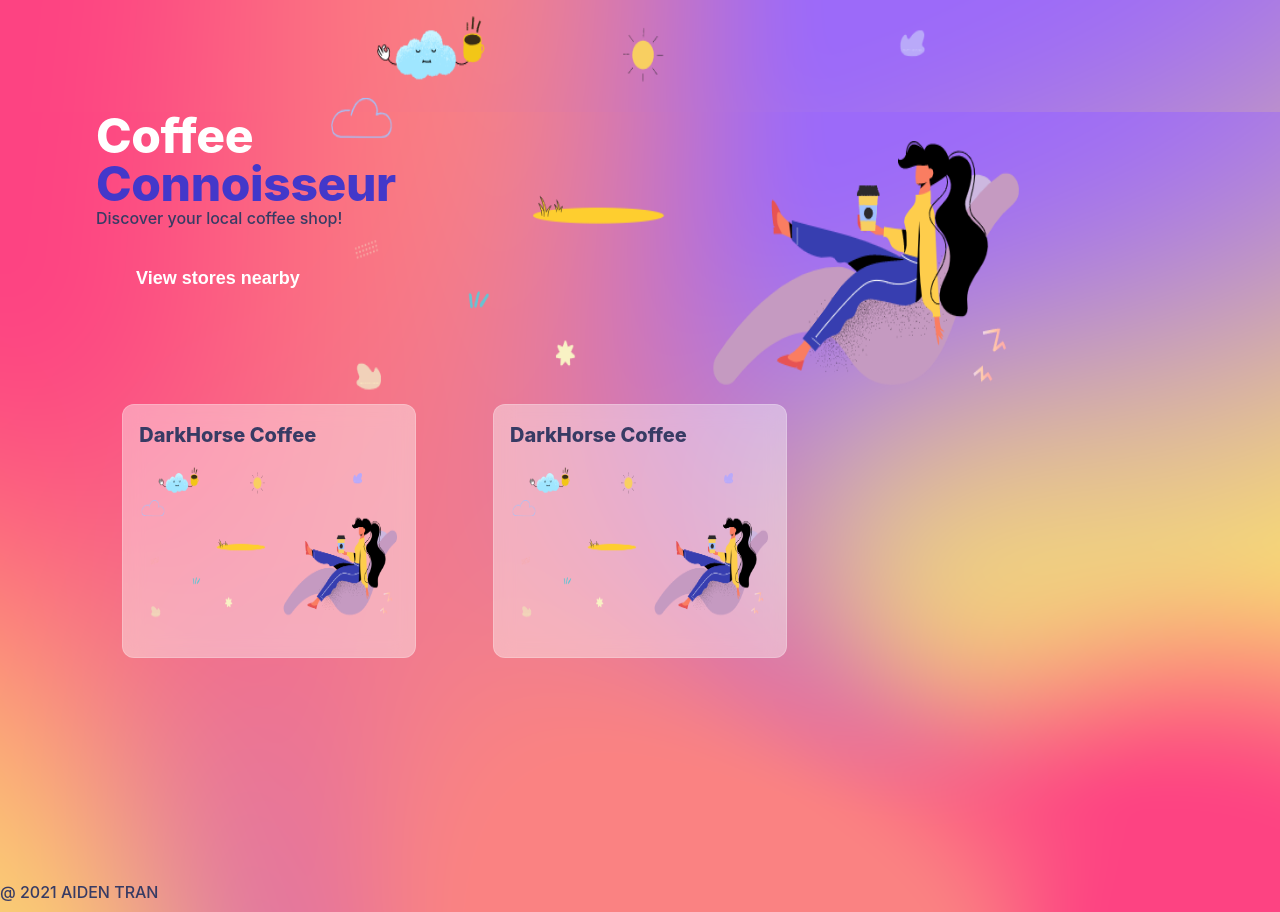
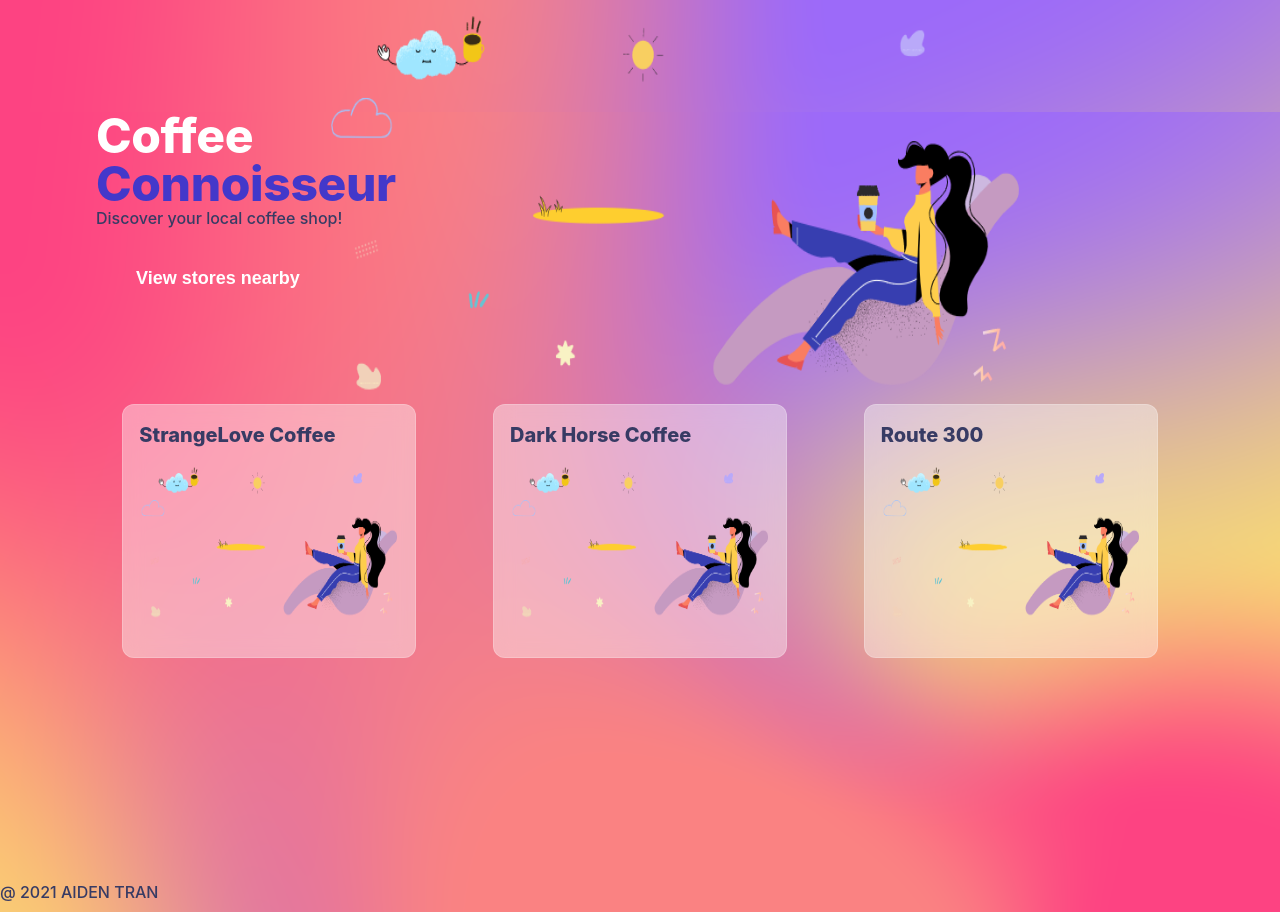
Before and after one commit to AidenTran15/Discover-Coffee-Stores, a Next.js app: page / in a window 1280 px wide. Built offline with nearby package versions, Linux system fonts and the light colour scheme.

Commit message:
added coffee store data

```diff
--- /dev/null
+++ b/data/coffee-stores.json
@@ -0,0 +1,26 @@
+[
+  {
+    "id": 0,
+    "name": "StrangeLove Coffee",
+    "imgUrl": "https://images.unsplash.com/photo-1504753793650-d4a2b783c15e?ixid=MnwxMjA3fDB8MHxwaG90by1wYWdlfHx8fGVufDB8fHx8&ixlib=rb-1.2.1&auto=format&fit=crop&w=2000&q=80",
+    "websiteUrl": "https://www.strangelovecoffee.ca/",
+    "address": "983 Queen St E, Toronto, ON M4M 1K2",
+    "neighbourhood": "at King and Spadina"
+  },
+  {
+    "id": 1,
+    "name": "Dark Horse Coffee",
+    "imgUrl": "https://images.unsplash.com/photo-1498804103079-a6351b050096?ixid=MnwxMjA3fDB8MHxwaG90by1wYWdlfHx8fGVufDB8fHx8&ixlib=rb-1.2.1&auto=format&fit=crop&w=2468&q=80",
+    "websiteUrl": "https://www.darkhorseespresso.com/",
+    "address": "401 Richmond St W",
+    "neighbourhood": "Richmond and Spadina"
+  },
+  {
+    "id": 300,
+    "name": "Route 300",
+    "imgUrl": "https://images.unsplash.com/photo-1498804103079-a6351b050096?ixid=MnwxMjA3fDB8MHxwaG90by1wYWdlfHx8fGVufDB8fHx8&ixlib=rb-1.2.1&auto=format&fit=crop&w=2468&q=80",
+    "websiteUrl": "https://www.darkhorseespresso.com/",
+    "address": "401 Richmond St W",
+    "neighbourhood": "Route 300 Neighbourhood"
+  }
+]
--- a/pages/index.js
+++ b/pages/index.js
@@ -4,6 +4,8 @@
 import styles from '../styles/Home.module.css'
 import Banner from '../components/banner'
 import Card from '../components/card'
+
+import coffeeStores from '../data/coffee-stores.json';
 
 export default function Home() {
 
@@ -30,12 +32,13 @@
             <Image src="/static/hero-image.png" width={700} height={400}/>
           </div>
           <div className={styles.cardLayout}>
-              <Card name="DarkHorse Coffee"
+            {coffeeStores.map(coffeeStore => {
+              return (
+              <Card name={coffeeStore.name}
               imgUrl="/static/hero-image.png"
               href="/coffee-store/darkhorse-coffee"/>
-              <Card name="DarkHorse Coffee"
-              imgUrl="/static/hero-image.png"
-              href="/coffee-store/darkhorse-coffee"/>
+              );
+            })}
           </div>
       </main>
 
```
